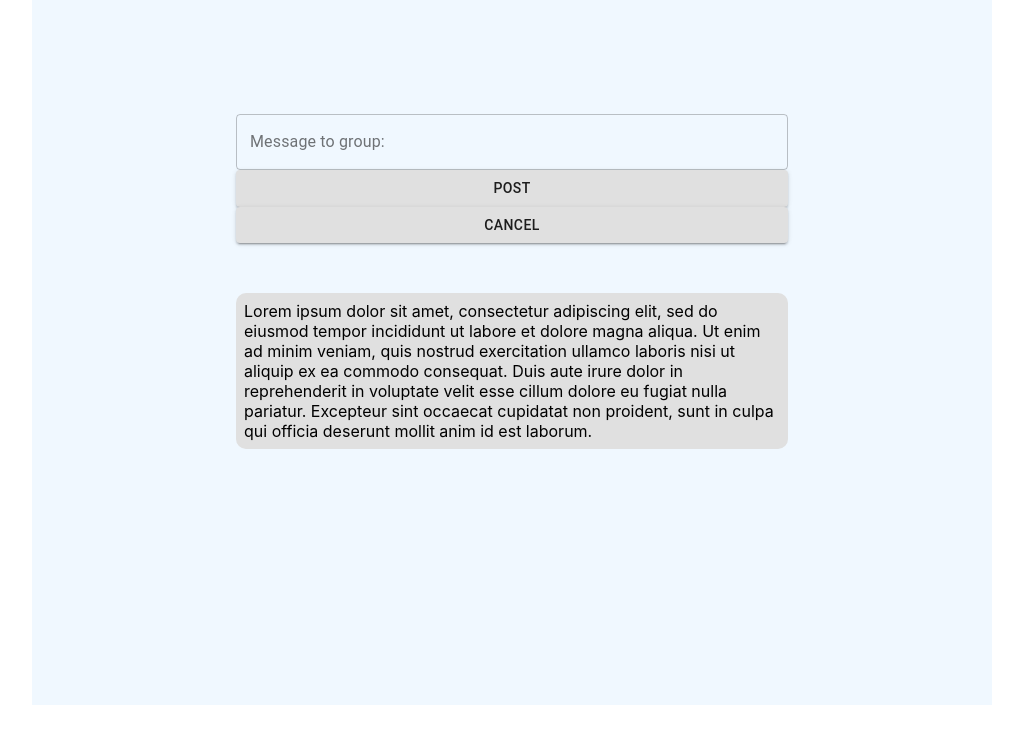
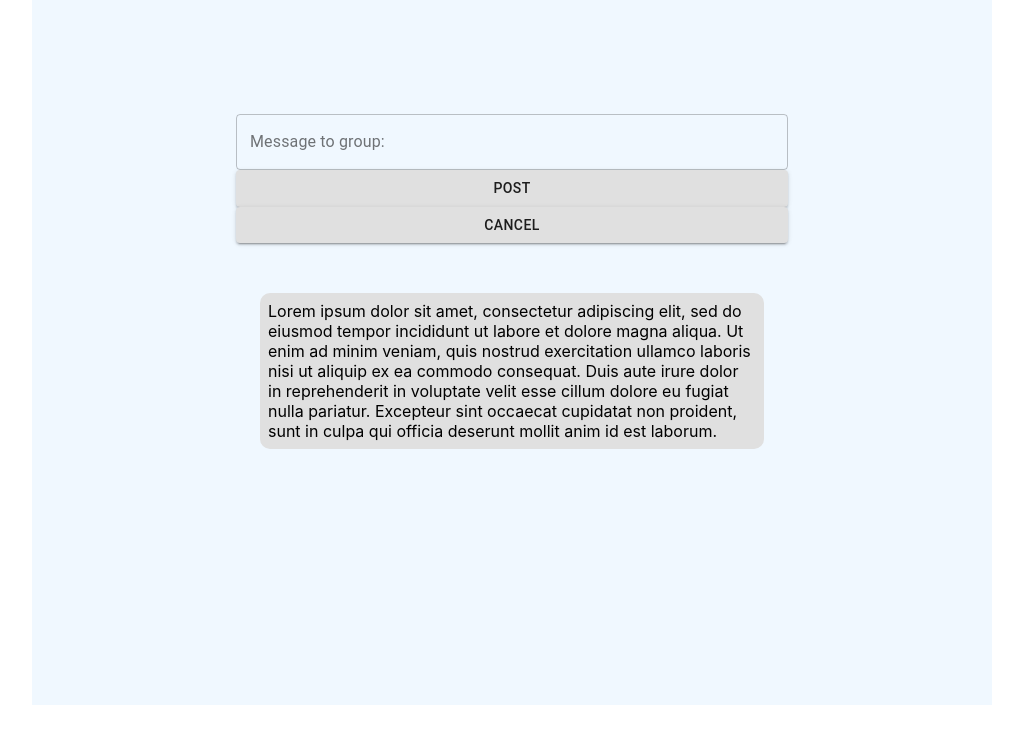
Before and after one commit to AlexsGan/PandemicVolunteers, a React (Create React App) app: page /GroupChat in a window 1280 px wide. Shown: the top 744 px of the page, without its empty margins (128-1151 px from the left). Built offline with nearby package versions, Linux system fonts and the light colour scheme.

Commit message:
modified GroupChat

```diff
--- a/src/components/GroupChat/index.js
+++ b/src/components/GroupChat/index.js
@@ -2,7 +2,7 @@ import React from "react";
 
 import TextField from '@material-ui/core/TextField';
 import Button from "@material-ui/core/Button";
-import { Container, Box } from "@material-ui/core";
+import { Container, Box, GridList } from "@material-ui/core";
 import { Redirect } from "react-router";
 
 import "./styles.css";
@@ -137,6 +137,7 @@ class GroupChat extends React.Component {
             >
               Cancel
             </Button>
+            <Container className="message-entry" maxWidth="sm">
 
             {this.state.messageList.map((item, index) => ( // output message
               <Box>
@@ -155,8 +156,6 @@ class GroupChat extends React.Component {
               </Box> */}
               </Box>
             ))}
-
-
               {/* the Box below is hardcoded: will be removed when back-end is implemented */}
               <Box
                 className="posted-chats"
@@ -172,6 +171,8 @@ class GroupChat extends React.Component {
                 reprehenderit in voluptate velit esse cillum dolore eu fugiat nulla pariatur. Excepteur
                 sint occaecat cupidatat non proident, sunt in culpa qui officia deserunt mollit anim id est laborum.
               </Box>
+
+              </Container>
           </Container>
         </Container>
     );
--- a/src/components/GroupChat/styles.css
+++ b/src/components/GroupChat/styles.css
@@ -1,9 +1,10 @@
 .message-entry {
     margin-top: 50px;
     display: 'flex';
-    flex-direction: column;
+    /* flex-direction: column; */
     align-items: center;
     max-width: '100';
+    overflow: 'auto';
 }
 
 .posted-chats {
```
